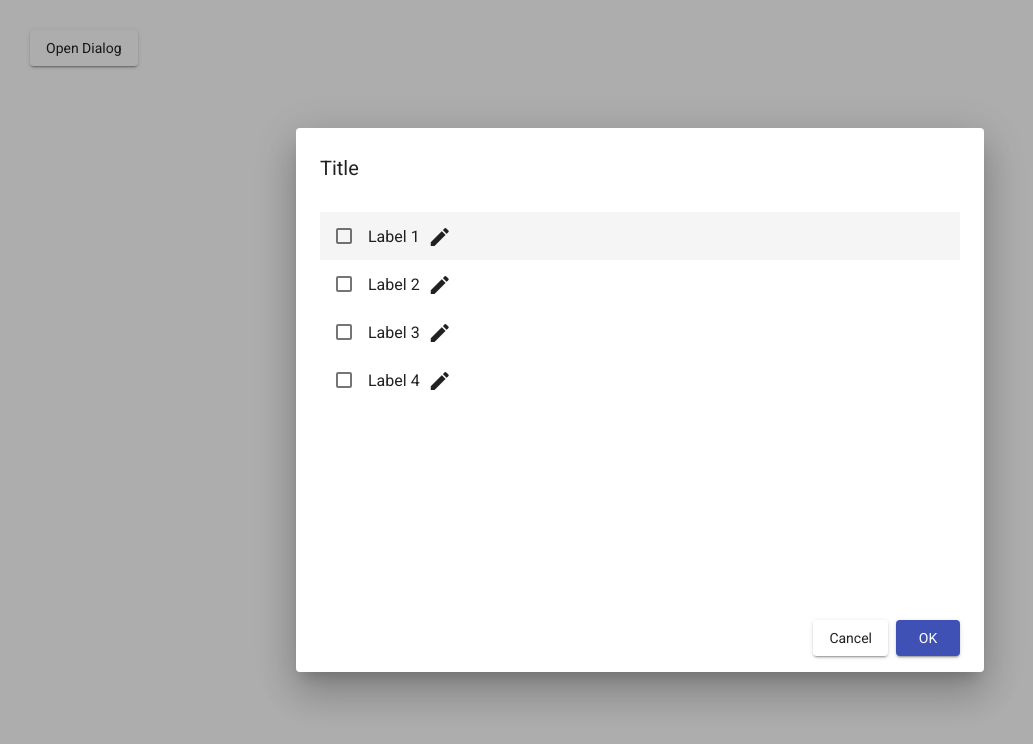
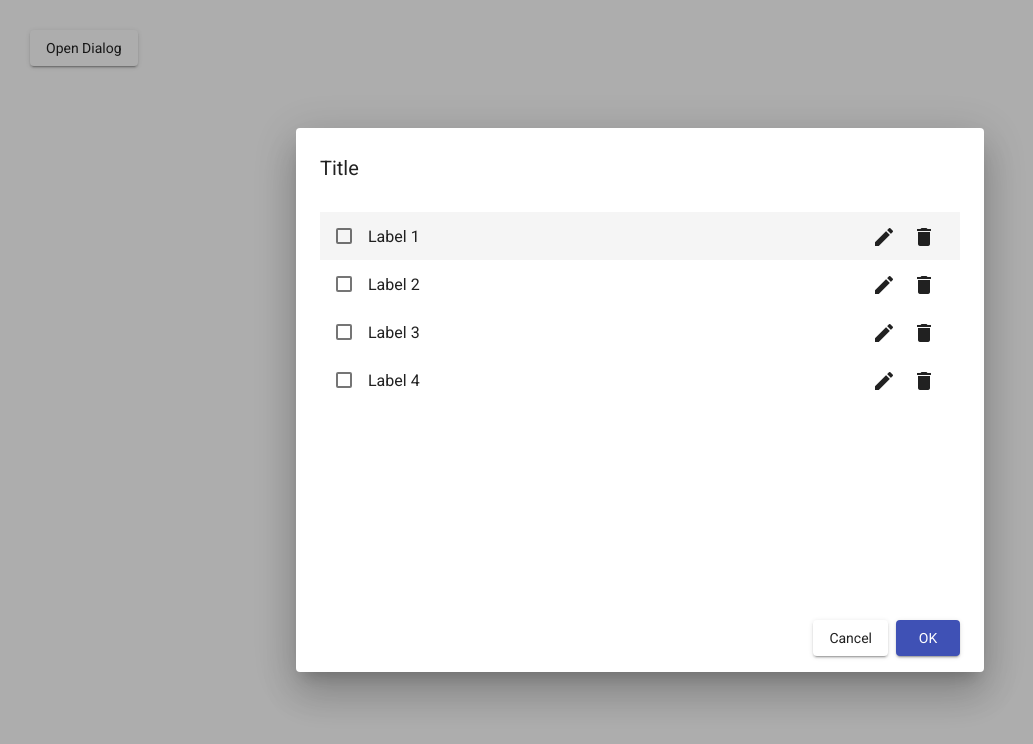
Before and after one commit to Sairam-Reddy/angular-label-dialog-module, an Angular app: page / in a window 1280 px wide. Both pictures are taken after a click on the button "Open Dialog". Shown: the top 744 px of the page, without its empty margins (0-1033 px from the left). Built offline with nearby package versions, Linux system fonts and the light colour scheme.

Commit message:
1 file modified

```diff
--- a/src/app/components/label-dialog/label-dialog.component.html
+++ b/src/app/components/label-dialog/label-dialog.component.html
@@ -11,9 +11,14 @@
         <div matLine [title]="label.name">
           {{ label.name }}
         </div>
-        <button mat-icon-button>
-          <mat-icon>edit</mat-icon>
-        </button>
+        <div fxLayout="row" style="margin-left: auto">
+          <button mat-icon-button>
+            <mat-icon>edit</mat-icon>
+          </button>
+          <button mat-icon-button>
+            <mat-icon>delete</mat-icon>
+          </button>
+        </div>
       </div>
     </mat-list-option>
   </mat-selection-list>
```
